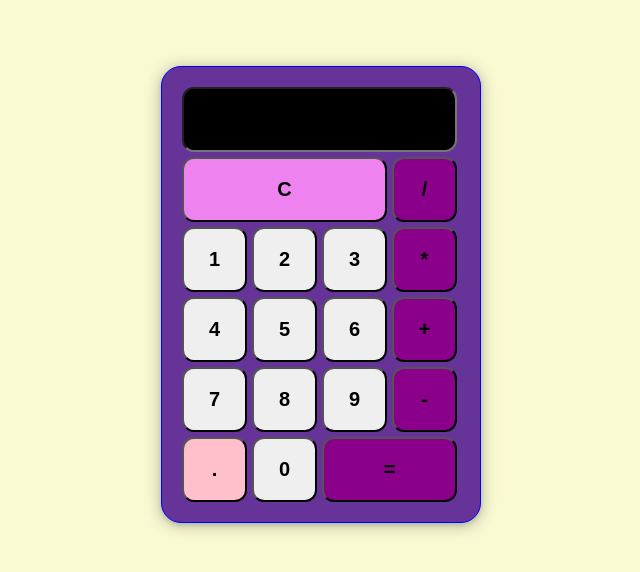
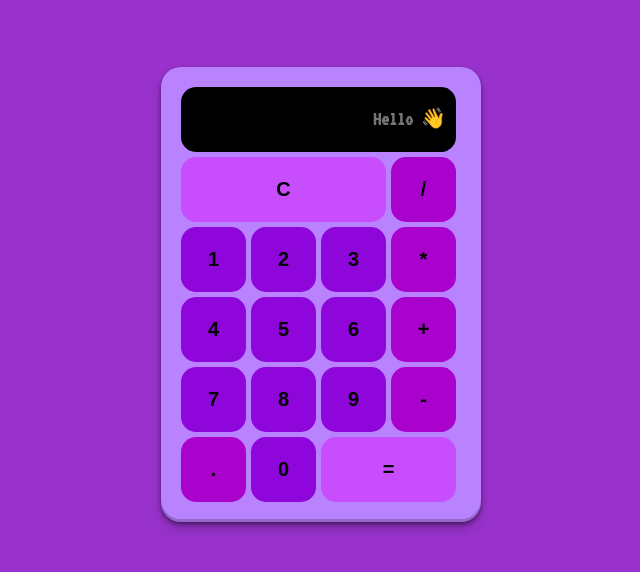
Before and after one commit to doridori-samsam/simple-calculator, a plain HTML site: page index.html in a window 1280 px wide. Shown: the part 106-678 px from the top of the page, without its empty margins (319-959 px from the left). Drawn offline with Linux system fonts and the light colour scheme.

Commit message:
스타일/기능 구현 1차 완료

```diff
--- a/_button.scss
+++ b/_button.scss
@@ -1,11 +1,12 @@
 form input{
-    // border:1px solid dodgerblue;
-    border-radius: 12px;
+    border: none;
+    border-radius: 15px;
     cursor: pointer;
     font-size: 20px;
     font-weight: bold;
+    background-color: var(--btn-color);
     &:hover:not(.screen){
-        background-color: dodgerblue;
+        box-shadow: rgba(50, 50, 93, 0.25) 0px 6px 12px -2px, rgba(0, 0, 0, 0.3) 0px 3px 7px -3px;
     }
     &[type="text"]{
         grid-column: span 4;
@@ -13,23 +14,29 @@ form input{
         padding: 0 10px;
         color:white;
     }
+
 }
 
 form {
     .screen{
         background-color: black;
+        font-family:'VT323', monospace;
+        font-size: 20px;
     }
+
+    .operator{
+        background-color: var(--operator-color);
+    }
+
     .clear{
         grid-column: span 3;
-        background-color: violet;
-    }
-    .operator{
-        background-color: darkmagenta;
+        background-color: var(--etc-color);
     }
     .punct{
-        background-color: pink;
+        background-color: var(--operator-color);
     }
     .result{
         grid-column: span 2;
+        background-color: var(--etc-color);
     }
 }
--- a/_layout.scss
+++ b/_layout.scss
@@ -6,19 +6,20 @@
 }
 
 body{
-    background-color: lightgoldenrodyellow;
+    background-color: darkorchid;
     display:flex;
     justify-content: center;
     align-items: center;
     height: 100vh;
+
     .calculator{
         width: 320px;
-        border:1px solid blue;
-        background-color: rebeccapurple;
+        background-color: var(--bg-color);
         border-radius: 20px;
         padding:20px;
-        box-shadow: rgba(14, 30, 37, 0.12) 0px 2px 4px 0px, rgba(14, 30, 37, 0.32) 0px 2px 16px 0px;
+        box-shadow: rgba(0, 0, 0, 0.4) 0px 2px 4px, rgba(0, 0, 0, 0.3) 0px 7px 13px -3px, rgba(0, 0, 0, 0.2) 0px -3px 0px inset;
     }
+
     form{
         display:grid;
         grid-template-columns: repeat(4, 65px);
--- a/_variable.scss
+++ b/_variable.scss
@@ -0,0 +1,6 @@
+:root{
+    --bg-color: #B983FF;
+    --btn-color: #8F06DA;
+    --operator-color:#A902CD;
+    --etc-color:#C74DFD;
+}
--- a/index.html
+++ b/index.html
@@ -13,25 +13,26 @@
 <body>
     <main class="calculator">
     <form name="forms">
-        <input type="text" class="screen" name="output">
-        <input type="button" class="clear" value="C">
+        <input type="text" class="screen" name="output" placeholder="Hello 👋">
+        <input type="button" class="operator clear" value="C">
         <input type="button" class="operator" value="/">
-        <input type="button" value="1" onclick="document.forms.output.value+='1'">
-        <input type="button" value="2">
-        <input type="button" value="3">
+        <input type="button" class="num" value="1">
+        <input type="button" class="num" value="2">
+        <input type="button" class="num" value="3">
         <input type="button" class="operator" value="*">
-        <input type="button" value="4">
-        <input type="button" value="5">
-        <input type="button" value="6">
+        <input type="button" class="num" value="4">
+        <input type="button" class="num" value="5">
+        <input type="button" class="num" value="6">
         <input type="button" class="operator" value="+">
-        <input type="button" value="7">
-        <input type="button" value="8">
-        <input type="button" value="9">
+        <input type="button" class="num" value="7">
+        <input type="button" class="num" value="8">
+        <input type="button" class="num" value="9">
         <input type="button" class="operator" value="-">
         <input type="button" class="punct" value=".">
-        <input type="button" value="0">
-        <input type="button" class="operator result" value="=">
+        <input type="button" class="num" value="0">
+        <input type="button" class="result" value="=">
     </form>
     </main>
+    <script src="index.js"></script>
 </body>
 </html>
--- a/index.js
+++ b/index.js
@@ -0,0 +1,20 @@
+const btns = document.querySelectorAll(".num, .operator, .punct");
+const display = document.querySelector(".screen");
+const clearBtn = document.querySelector(".clear");
+const resultBtn = document.querySelector(".result");
+
+
+
+for(let i=0; i<btns.length; i++){
+    btns[i].addEventListener('click', (e)=>{
+        display.value += e.target.value;
+    })
+};
+
+clearBtn.addEventListener('click', ()=>{
+    display.value = '';
+});
+
+resultBtn.addEventListener('click', ()=>{
+    display.value = eval(display.value);
+});
```
Also changed, not shown: style.css, 1 other file.
